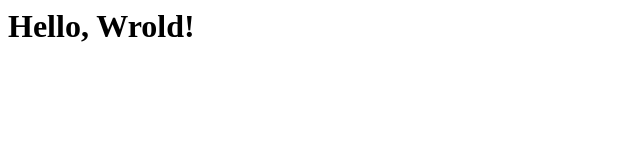
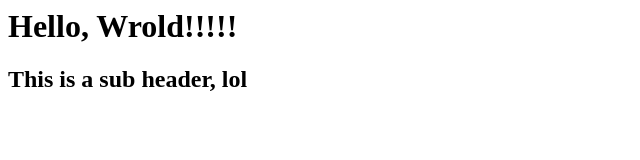
Before and after one commit to mottaquikarim/myFirstWebpage2, a plain HTML site: page index.html in a window 1280 px wide. Shown: the whole page, without its empty margins (0-640 px from the left). Drawn offline with Linux system fonts and the light colour scheme.

Commit message:
Add files via upload

```diff
--- a/index.html
+++ b/index.html
@@ -1 +1,2 @@
-<h1>Hello, Wrold!</h1>
+<h1>Hello, Wrold!!!!!</h1>
+<h2>This is a sub header, lol</h2>
```
Also changed, not shown: contact.html (added, +1 -0 lines).
